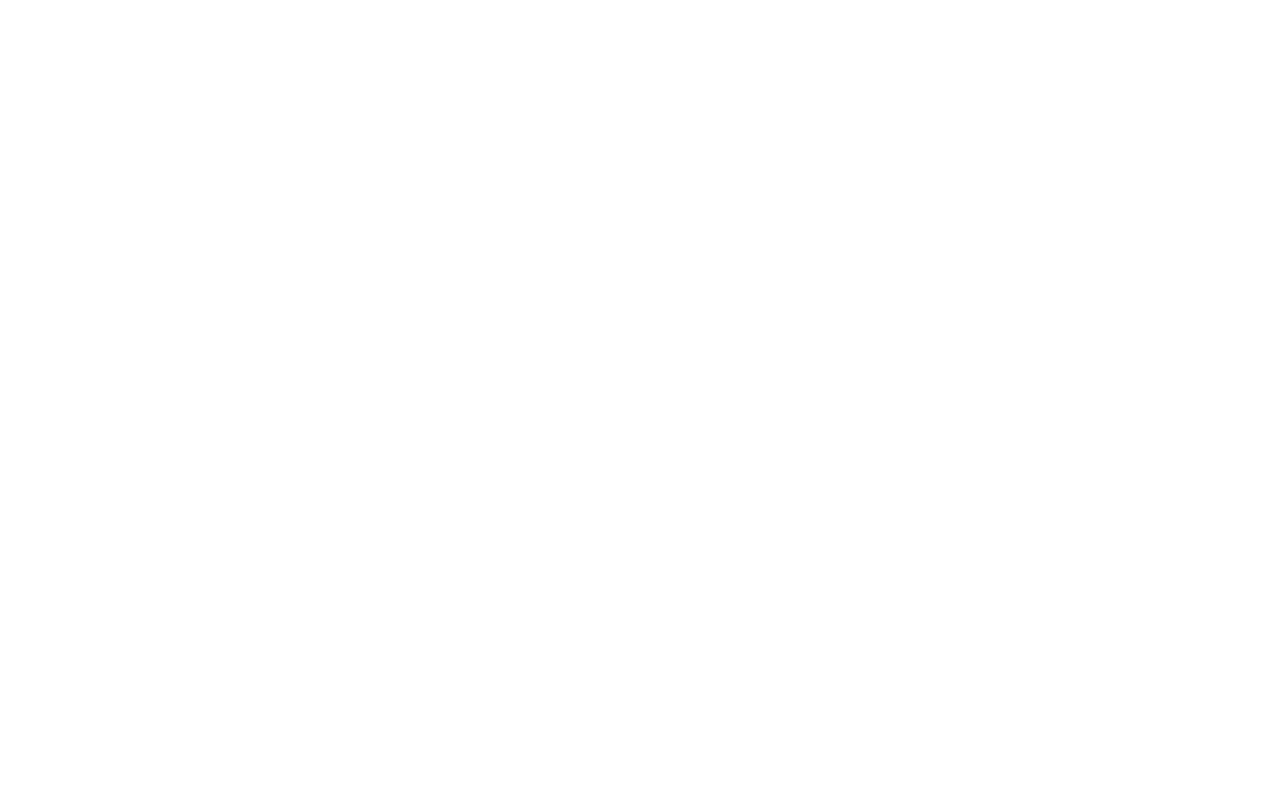
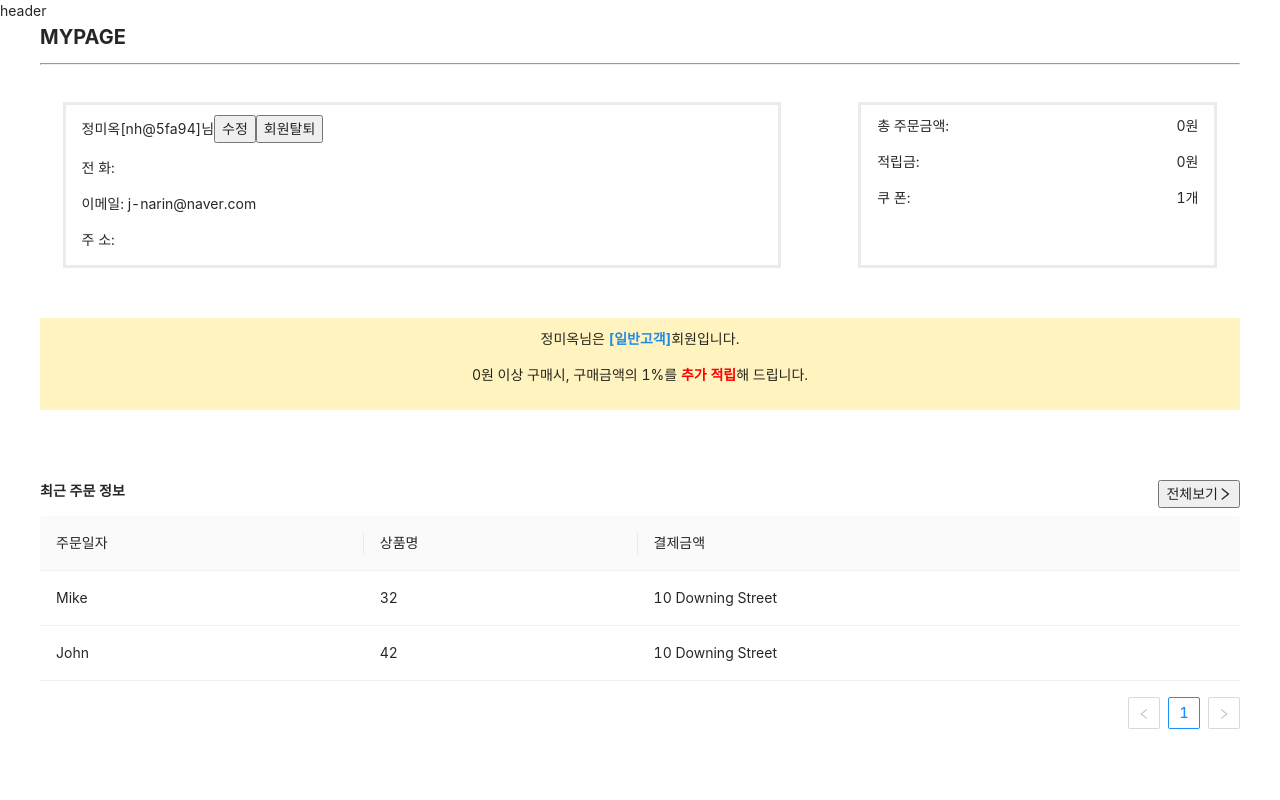
Before and after one commit to smilejakdu/snack_market_clone, a React (Create React App) app: page /mypage in a window 1280 px wide. Shown: the top 800 px of the page. Built offline with nearby package versions, Linux system fonts and the light colour scheme.

Commit message:
add mypage style

```diff
--- a/src/App.js
+++ b/src/App.js
@@ -2,13 +2,14 @@
 import { BrowserRouter as Router, Route, Switch } from "react-router-dom";
 import MainPage from "./pages/MainPage/MainPage";
 import SignupPage from "./pages/SignupPage/SignupPage";
-
+import MyPage from './pages/MyPage/MyPage';
 function App() {
   return (
     <div>
       <Router>
         <Route path="/" exact="true" component={MainPage}></Route>
         <Route path="/signup" exact="true" component={SignupPage}></Route>
+        <Route path="/mypage" exact="true" component={MyPage}></Route>
       </Router>
     </div>
   );
--- a/src/components/Main.js
+++ b/src/components/Main.js
@@ -15,7 +15,7 @@
 import bb4 from "../utils/img/bb4.gif";
 
 const MainContainer = () => {
-  const [visible, setVisible] = useState(false);
+
 
   // 슬라이드 제목map
   const sliderHeaders = ['Test1', 'Test2', 'Test3'];
@@ -27,20 +27,21 @@
 
   // 슬라이드 map함수
   function SnackList({ snackList }) {
+    const [modalVisible, setModalVisible] = useState(false);
     return (
       <Col span={4} style={{textAlign: 'center'}}>
         <p>id: {snackList.id}</p>
         <p>품명 : {snackList.title}</p>
         <p>가격 : {snackList.price}</p>
-        <ButtonStyle type="primary" onClick={() => setVisible(true)}>
+        <ButtonStyle type="primary" onClick={() => setModalVisible(true)}>
           <SearchOutlined />
         </ButtonStyle>
         <Modal
           title={snackList.title}
           centered
-          visible={visible}
-          onOk={() => setVisible(false)}
-          onCancel={() => setVisible(false)}
+          visible={modalVisible}
+          onOk={() => setModalVisible(false)}
+          onCancel={() => setModalVisible(false)}
           width={500}
           footer={null}
         >
--- /dev/null
+++ b/src/components/MyPageForm/MyPage.style.js
@@ -0,0 +1,42 @@
+import styled from "styled-components";
+import palette from "../../utils/styles/palette";
+
+const GrayContaier = {
+    border: `3px solid ${palette.gray[2]}`,
+    paddingTop: '10px',
+    margin: '30px',
+};
+
+const UserRank = styled.div`
+    background: ${palette.yellow[1]};
+    text-align: center;
+    padding: 10px 0;
+    margin: 20px 0 50px;
+`;
+const SpanRight = styled.span`
+    float: right;
+    text-align: right;
+
+`;
+const TextBlue = styled.span`
+    color: ${palette.blue[6]};
+    font-weight: bold;
+`;
+
+const TextRed = styled.span`
+    color: red;
+    font-weight: bold;
+`;
+const InformationDiv = styled.div`
+    margin-top: 20px;
+    padding: 20px 0;
+`;
+const Header = styled.h3`
+    font-weight: bold;
+    font-size: 20px;
+`;
+const BoldText = styled.p`
+    font-weight: bold;
+`;
+
+export { Header, GrayContaier, UserRank, SpanRight, TextBlue, TextRed, InformationDiv, BoldText };
--- /dev/null
+++ b/src/components/MyPageForm/MyPageForm.js
@@ -0,0 +1,93 @@
+import React from "react";
+import { Row, Col, Table } from "antd";
+
+import { RightOutlined } from '@ant-design/icons';
+import { MainLayout } from "../Main.style";
+import { Header, GrayContaier, UserRank, SpanRight, TextBlue, TextRed, InformationDiv, BoldText } from "./MyPage.style";
+
+const MyPageForm = () => {
+
+    const columns = [
+        {
+          title: '주문일자',
+          dataIndex: 'data',
+        },
+        {
+          title: '상품명',
+          dataIndex: 'product',
+        },
+        {
+          title: '결제금액',
+          dataIndex: 'price',
+        },
+
+      ];
+
+    const dataSource = [
+        {
+          key: '1',
+          data: 'Mike',
+          product: 32,
+          price: '10 Downing Street',
+
+        },
+        {
+          key: '2',
+          data: 'John',
+          product: 42,
+          price: '10 Downing Street',
+
+        },
+      ];
+
+
+
+    return (
+        <>
+            <MainLayout>
+                <Header>MYPAGE</Header>
+                <hr />
+                <Row gutter={[32, 8]} justify="space-around">
+                    <Col span={14} style={GrayContaier}>
+                        <p>정미옥[nh@5fa94]님
+                            <button>수정</button>
+                            <button>회원탈퇴</button>
+                        </p>
+                        <p>전  화:</p>
+                        <p>이메일: j-narin@naver.com</p>
+                        <p>주  소:</p>
+                    </Col>
+                    <Col span={7} style={GrayContaier}>
+                        <p>총 주문금액: <SpanRight>0원</SpanRight></p>
+                        <p>적립금: <SpanRight>0원</SpanRight></p>
+                        <p>쿠  폰: <SpanRight>1개</SpanRight></p>
+                    </Col>
+                </Row>
+                <UserRank>
+                    <p>정미옥님은 <TextBlue>[일반고객]</TextBlue>회원입니다.</p>
+                    <p>0원 이상 구매시, 구매금액의 1%를 <TextRed>추가 적립</TextRed>해 드립니다.</p>
+                </UserRank>
+
+
+                <InformationDiv>
+                    <BoldText>최근 주문 정보<SpanRight><button>전체보기<RightOutlined /></button></SpanRight></BoldText>
+
+                    <Table dataSource={dataSource} columns={columns} />
+                </InformationDiv>
+                <InformationDiv>
+                  <BoldText>최근 등록 게시글<SpanRight><button>전체보기<RightOutlined /></button></SpanRight></BoldText>
+
+                    <Table dataSource={dataSource} columns={columns} />
+                </InformationDiv>
+                <div>
+                    <h3>관심 상품 정보</h3>
+                    <button>상품보기<RightOutlined /></button>
+                    <hr />
+                </div>
+
+            </MainLayout>
+        </>
+    );
+};
+
+export default MyPageForm;
--- /dev/null
+++ b/src/pages/MyPage/MyPage.js
@@ -0,0 +1,14 @@
+import React from "react";
+import MyPageForm from "../../components/MyPageForm/MyPageForm";
+
+const MyPage = () => {
+    return (
+        <>
+            <div>header</div>
+            <MyPageForm></MyPageForm>
+            <div>footer</div>
+        </>
+    );
+};
+
+export default MyPage;
```
Also changed, not shown: 1 other file (tests, documents, lock files or other folders).
